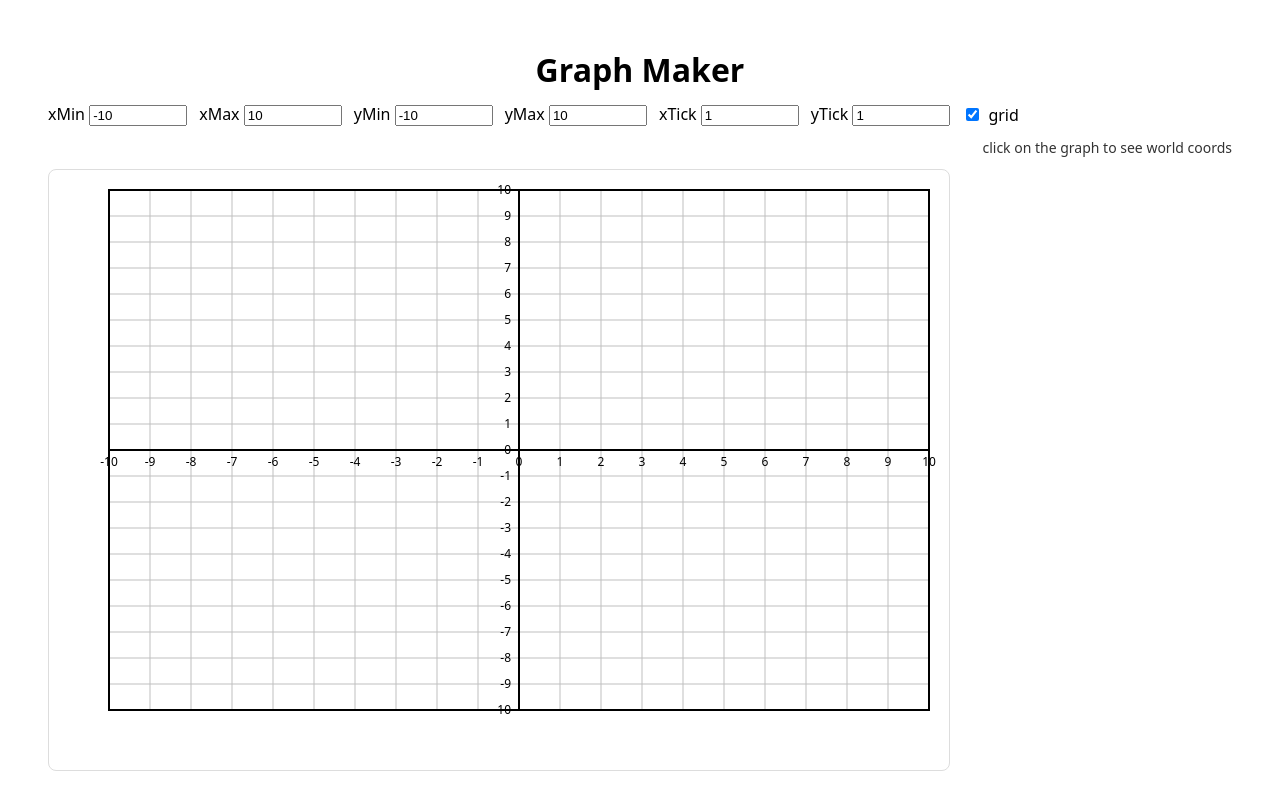
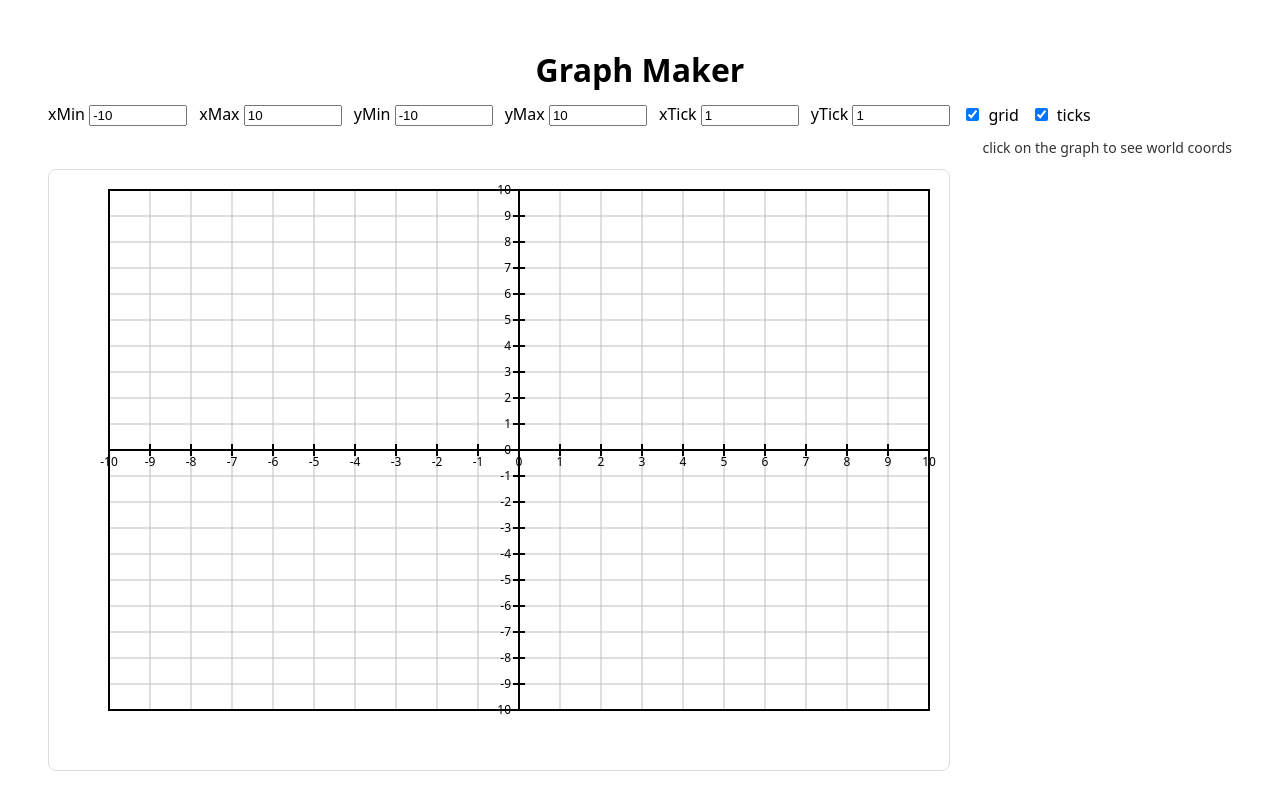
Before and after one commit to zshep/graph-maker, a React (Vite) app: page / in a window 1280 px wide. Shown: the top 810 px of the page. Built offline with nearby package versions, Linux system fonts and the light colour scheme.

Commit message:
add optional axis tick marks

```diff
--- a/src/components/GraphCanvas.jsx
+++ b/src/components/GraphCanvas.jsx
@@ -30,6 +30,7 @@ export default function GraphCanvas() {
     xTick: 1,
     yTick: 1,
     showGrid: true,
+    showTicks: true,
   });
 
   // --- Screen settings (pixels) ---
@@ -72,6 +73,8 @@ export default function GraphCanvas() {
   const xAxisY = clamp(axisYScreen, inner.y, inner.y + inner.h);
 
   // --- classic Q1 styling ---
+  const xAxisAtBottom = view.yMin >= 0; // x-axis is on/below plot → label x ticks in bottom margin
+  const yAxisAtLeft = view.xMin >= 0; // y-axis is on/left of plot → label y ticks in left margin
   const isClassicQ1 = view.xMin === 0 && view.yMin === 0;
 
   // --- Grid lines (world ticks to screen) ---
@@ -205,6 +208,16 @@ export default function GraphCanvas() {
           />
           grid
         </label>
+        <label style={{ display: "flex", alignItems: "center", gap: 6 }}>
+          <input
+            type="checkbox"
+            checked={view.showTicks}
+            onChange={(e) =>
+              setView((v) => ({ ...v, showTicks: e.target.checked }))
+            }
+          />
+          ticks
+        </label>
 
         <div style={{ marginLeft: "auto", fontSize: 14, opacity: 0.8 }}>
           {cursorWorld ? (
@@ -299,16 +312,15 @@ export default function GraphCanvas() {
           strokeWidth="2"
         />
 
-        {/* Simple tick labels (MVP) */}
+        {/* Tick labels */}
         <g fontSize="12" fontFamily="system-ui, sans-serif">
           {/* X tick labels */}
           {gridLines.v.map((ln) => {
-            // In classic Q1, hide the x-axis 0 label (we'll draw one shared "0" at the corner)
+            // Hide x-axis 0 label only in classic Q1 (we'll draw one shared "0")
             if (isClassicQ1 && Math.abs(ln.xWorld) < 1e-9) return null;
 
-            // In classic Q1, put labels in the bottom margin (outside bold border)
-            const labelY = isClassicQ1
-              ? inner.y + inner.h + 18
+            const labelY = xAxisAtBottom
+              ? inner.y + inner.h + 18 // bottom margin
               : clamp(xAxisY + 16, inner.y + 14, inner.y + inner.h - 4);
 
             return (
@@ -325,12 +337,11 @@ export default function GraphCanvas() {
 
           {/* Y tick labels */}
           {gridLines.h.map((ln) => {
-            // In classic Q1, hide the y-axis 0 label (we'll draw one shared "0" at the corner)
+            // Hide y-axis 0 label only in classic Q1 (we'll draw one shared "0")
             if (isClassicQ1 && Math.abs(ln.yWorld) < 1e-9) return null;
 
-            // In classic Q1, put labels in the left margin (outside bold border)
-            const labelX = isClassicQ1
-              ? inner.x - 8
+            const labelX = yAxisAtLeft
+              ? inner.x - 8 // left margin
               : clamp(yAxisX - 8, inner.x + 10, inner.x + inner.w - 10);
 
             return (
@@ -345,13 +356,43 @@ export default function GraphCanvas() {
             );
           })}
 
-          {/* Single shared 0 label at the bottom-left corner in classic Q1 */}
+          {/* Single shared 0 label only when both mins are exactly 0 */}
           {isClassicQ1 && (
             <text x={inner.x - 8} y={inner.y + inner.h + 18} textAnchor="end">
               0
             </text>
           )}
         </g>
+        {/* Axis tick marks (hash marks) */}
+        {view.showTicks && (
+          <g>
+            {/* ticks on x-axis (vertical little lines) */}
+            {gridLines.v.map((ln) => (
+              <line
+                key={`x-tick-${ln.xWorld}`}
+                x1={ln.xScreen}
+                y1={xAxisY - 6}
+                x2={ln.xScreen}
+                y2={xAxisY + 6}
+                stroke="black"
+                strokeWidth="2"
+              />
+            ))}
+
+            {/* ticks on y-axis (horizontal little lines) */}
+            {gridLines.h.map((ln) => (
+              <line
+                key={`y-tick-${ln.yWorld}`}
+                x1={yAxisX - 6}
+                y1={ln.yScreen}
+                x2={yAxisX + 6}
+                y2={ln.yScreen}
+                stroke="black"
+                strokeWidth="2"
+              />
+            ))}
+          </g>
+        )}
       </svg>
     </div>
   );
```
